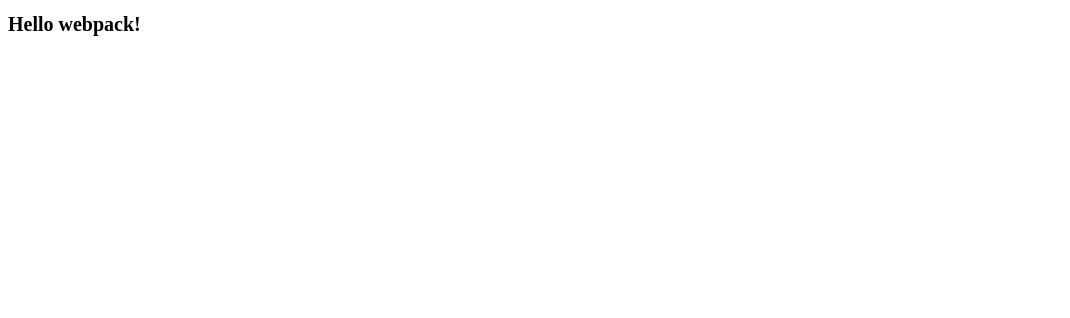
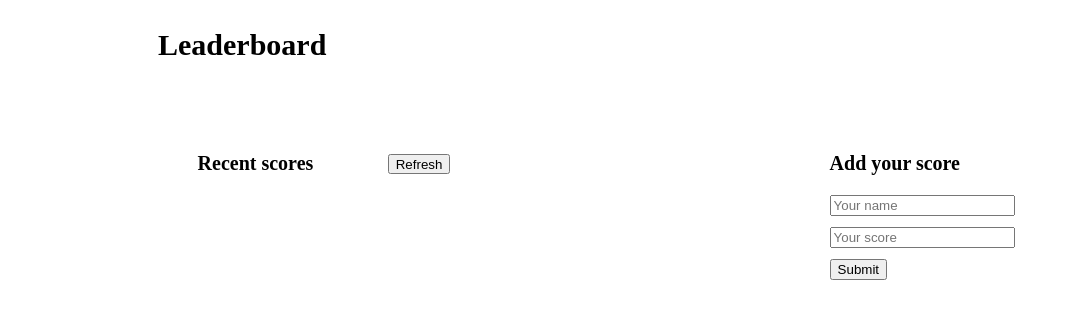
Before and after one commit to edgardsoza/Leaderboard, a website built with webpack: page dist/index.html in a window 1280 px wide. Shown: the whole page, without its empty margins (0-1070 px from the left). Built offline with nearby package versions, Linux system fonts and the light colour scheme.

Commit message:
adding the compiled version

```diff
--- a/dist/index.html
+++ b/dist/index.html
@@ -3,9 +3,30 @@
 <head>
     <meta charset="UTF-8">
     <meta name="viewport" content="width=device-width, initial-scale=1.0">
-    <title>Wbpack Exercise</title>
+    <title>Leaderboard - Edgard Soza</title>
 <script defer src="runtime.js"></script><script defer src="main.js"></script></head>
 <body>
-    <h1>Hello webpack!</h1>
+    <div class="main-container">
+    <h1 class="leaderboard-title">Leaderboard</h1>
+    <div class="scores-container">
+        <div class="leaderboard-andscores">
+            <div class="scores-and-refresh">
+                <h3 class="recent-scores">Recent scores</h3>
+                <button class="refresh" type="submit">Refresh</button>
+            </div>
+            <table class="table-scores">
+
+            </table>
+        </div>
+        <div class="adding-score">
+            <h3 class="title-adding-score">Add your score</h3>
+            <form action="#" method="post">
+                <input type="text" id="name" name="name" placeholder="Your name" required></br></br>
+                <input type="number" id="score" name="score" placeholder="Your score" required></br></br>
+                <input type="submit" class="submit" value="Submit">
+            </form>
+        </div>
+    </div>
+    </div>
 </body>
 </html>
```
Also changed, not shown: dist/runtime.js (+3 -27 lines), 1 other file.
